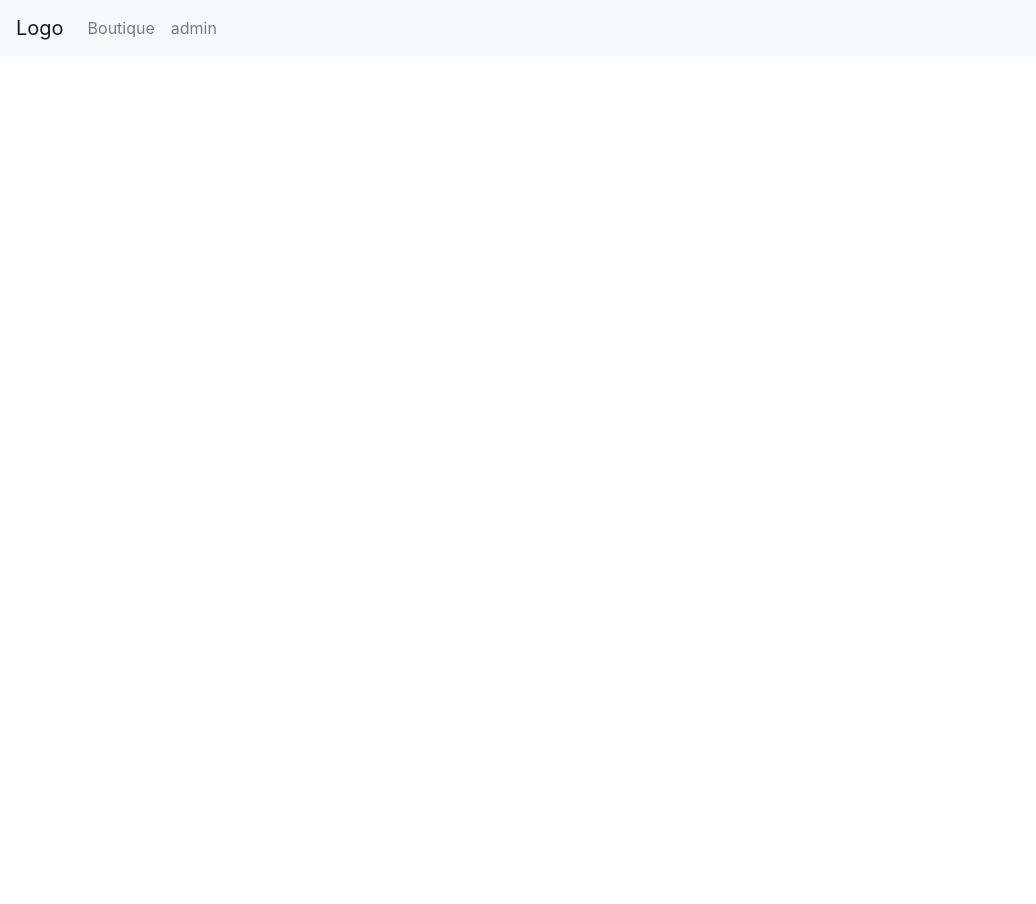
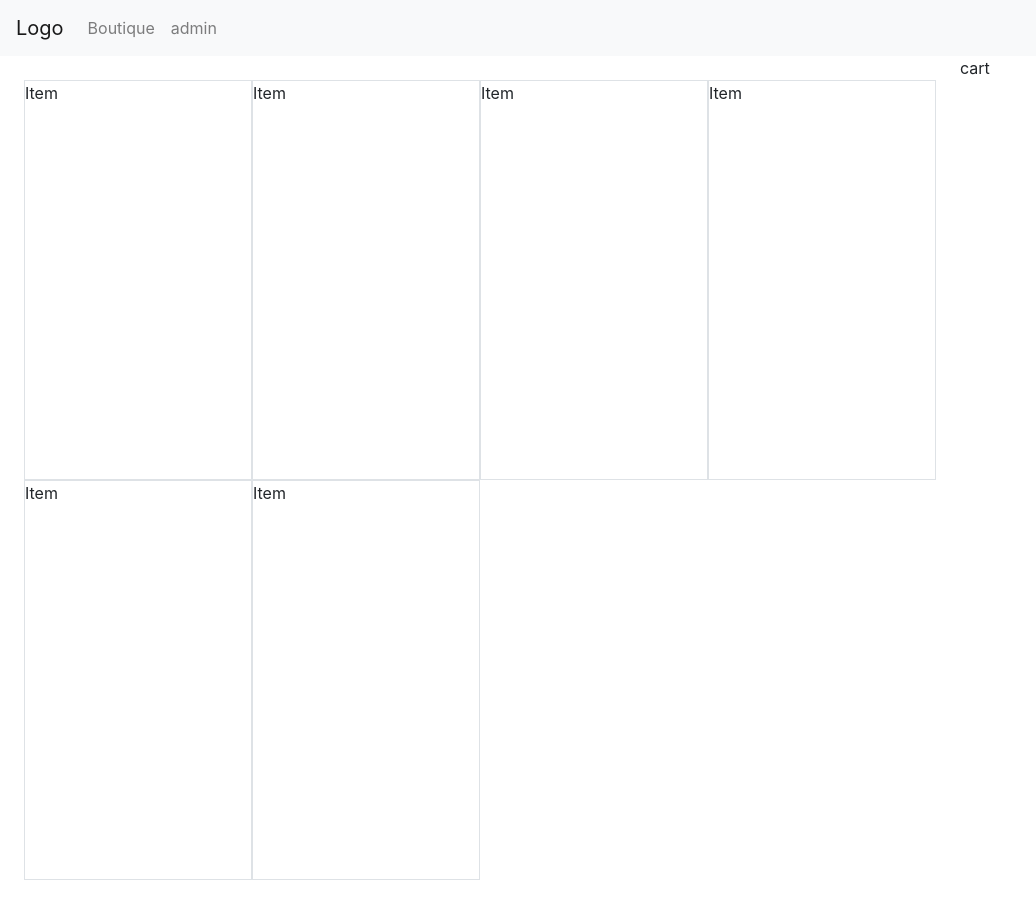
Before and after one commit to maxime-rl/vue_e-commerce_interface, a Vue app: page / in a window 1280 px wide. Shown: the whole page, without its empty margins (0-1036 px from the left). Before the commit the page ends 800 px from the top, so only its background shows below. Built offline with nearby package versions, Linux system fonts and the light colour scheme.

Commit message:
first shop structure without style

```diff
--- a/src/App.vue
+++ b/src/App.vue
@@ -1,16 +1,26 @@
 <template>
   <div id="app">
     <the-header></the-header>
+    <div class="d-flex flex-row">
+      <shop class="w-75"></shop>
+      <cart class="w-25"></cart>
+    </div>
   </div>
 </template>
 
 <script>
-import TheHeader from './components/TheHeader.vue'
+// import local components
+import TheHeader from './components/TheHeader.vue';
+import Shop from './components/Shop/Shop.vue';
+import Cart from './components/Cart/Cart.vue';
 
 export default {
   name: 'App',
   components: {
-    TheHeader
+    // export components
+    TheHeader,
+    Shop,
+    Cart
   }
 }
 </script>
--- a/src/components/Cart/Cart.vue
+++ b/src/components/Cart/Cart.vue
@@ -1,5 +1,5 @@
 <template>
-  <div></div>
+  <div>cart</div>
 </template>
 
 
--- a/src/components/Shop/Shop.vue
+++ b/src/components/Shop/Shop.vue
@@ -1,11 +1,16 @@
 <template>
-  <div></div>
+  <shop-products-list class="p-4">
+  </shop-products-list>
 </template>
 
 
 <script>
+import ShopProductsList from './ShopProductsList.vue'
 
 export default {
+  components: {
+    ShopProductsList
+  }
 }
 
 </script>
--- a/src/components/Shop/ShopProductItem.vue
+++ b/src/components/Shop/ShopProductItem.vue
@@ -1,5 +1,7 @@
 <template>
-  <div></div>
+  <div class="w-25 border product-container">
+    Item
+  </div>
 </template>
 
 
@@ -12,5 +14,7 @@ export default {
 
 
 <style lang="scss">
-
+.product-container {
+  height: 400px;
+}
 </style>
--- a/src/components/Shop/ShopProductsList.vue
+++ b/src/components/Shop/ShopProductsList.vue
@@ -1,11 +1,22 @@
 <template>
-  <div></div>
+  <div class="d-flex flex-row flex-wrap">
+    <shop-product-item></shop-product-item>
+    <shop-product-item></shop-product-item>
+    <shop-product-item></shop-product-item>
+    <shop-product-item></shop-product-item>
+    <shop-product-item></shop-product-item>
+    <shop-product-item></shop-product-item>
+  </div>
 </template>
 
 
 <script>
+import ShopProductItem from './ShopProductItem.vue'
 
 export default {
+    components: {
+    ShopProductItem
+  }
 }
 
 </script>
```
